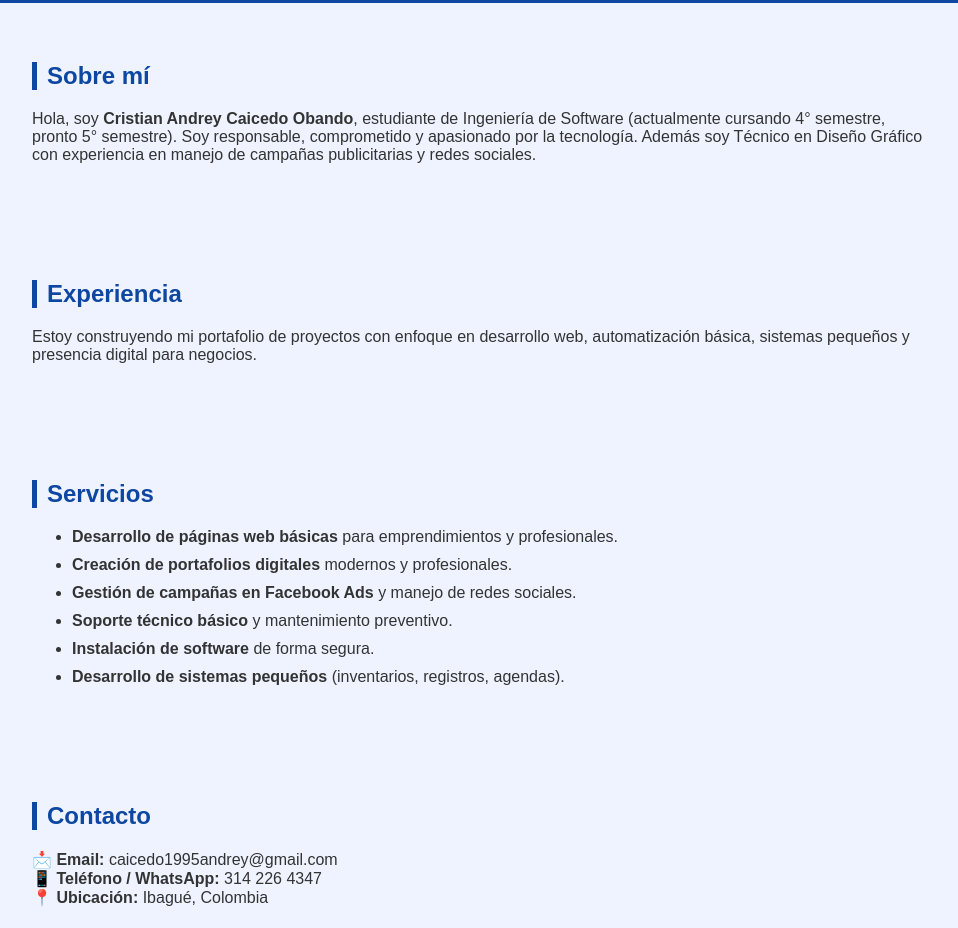
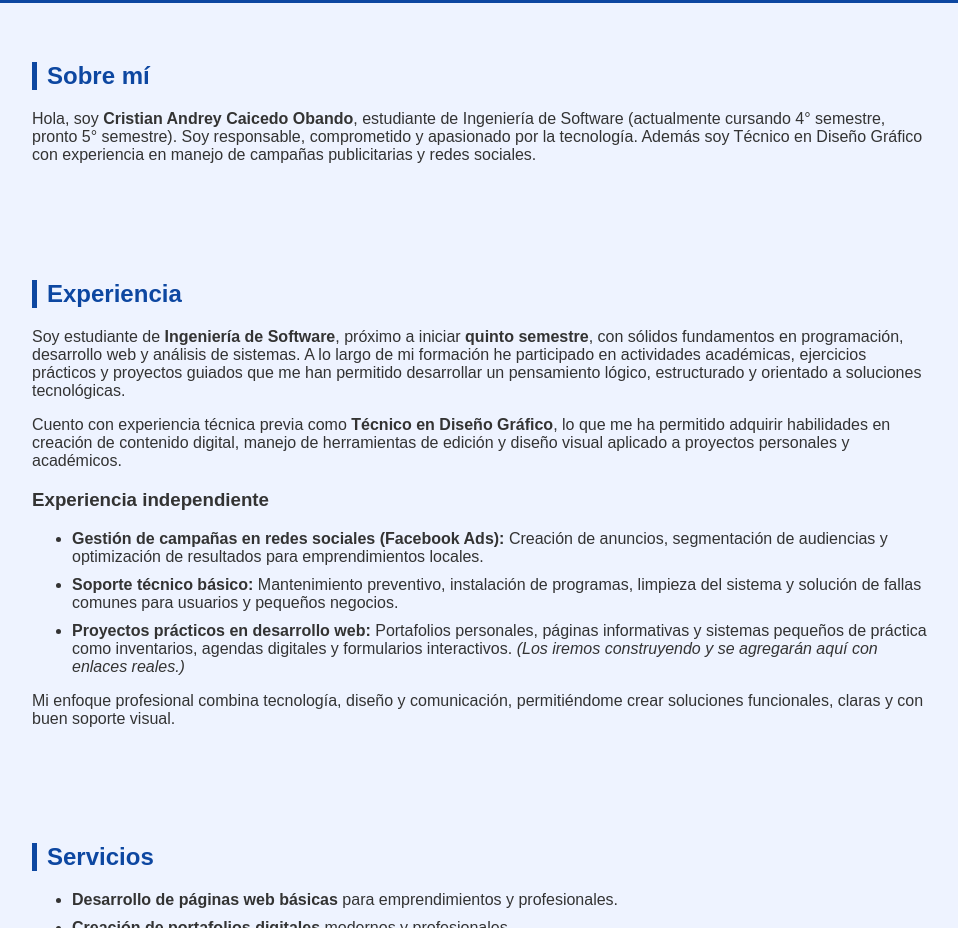
Before and after one commit to lizethparejadecaicedo-alt/portafolio, a plain HTML site: page index.html in a window 1280 px wide. Shown: the part 510-1438 px from the top of the page, without its empty margins (158-1116 px from the left). Drawn offline with Linux system fonts and the light colour scheme.

Commit message:
Update index.html

```diff
--- a/index.html
+++ b/index.html
@@ -75,11 +75,47 @@
 
 <section id="experiencia">
     <h2>Experiencia</h2>
+
     <p>
-        Estoy construyendo mi portafolio de proyectos con enfoque en desarrollo web,
-        automatización básica, sistemas pequeños y presencia digital para negocios.
+        Soy estudiante de <strong>Ingeniería de Software</strong>, próximo a iniciar
+        <strong>quinto semestre</strong>, con sólidos fundamentos en programación,
+        desarrollo web y análisis de sistemas. A lo largo de mi formación he participado
+        en actividades académicas, ejercicios prácticos y proyectos guiados que me han
+        permitido desarrollar un pensamiento lógico, estructurado y orientado a soluciones
+        tecnológicas.
+    </p>
+
+    <p>
+        Cuento con experiencia técnica previa como <strong>Técnico en Diseño Gráfico</strong>,
+        lo que me ha permitido adquirir habilidades en creación de contenido digital, manejo de
+        herramientas de edición y diseño visual aplicado a proyectos personales y académicos.
+    </p>
+
+    <h3>Experiencia independiente</h3>
+    <ul>
+        <li><strong>Gestión de campañas en redes sociales (Facebook Ads):</strong>
+            Creación de anuncios, segmentación de audiencias y optimización de resultados
+            para emprendimientos locales.
+        </li>
+
+        <li><strong>Soporte técnico básico:</strong>
+            Mantenimiento preventivo, instalación de programas, limpieza del sistema y
+            solución de fallas comunes para usuarios y pequeños negocios.
+        </li>
+
+        <li><strong>Proyectos prácticos en desarrollo web:</strong>
+            Portafolios personales, páginas informativas y sistemas pequeños de práctica
+            como inventarios, agendas digitales y formularios interactivos.
+            <em>(Los iremos construyendo y se agregarán aquí con enlaces reales.)</em>
+        </li>
+    </ul>
+
+    <p>
+        Mi enfoque profesional combina tecnología, diseño y comunicación, permitiéndome crear
+        soluciones funcionales, claras y con buen soporte visual.
     </p>
 </section>
+
 
 <section id="servicios">
     <h2>Servicios</h2>
```
